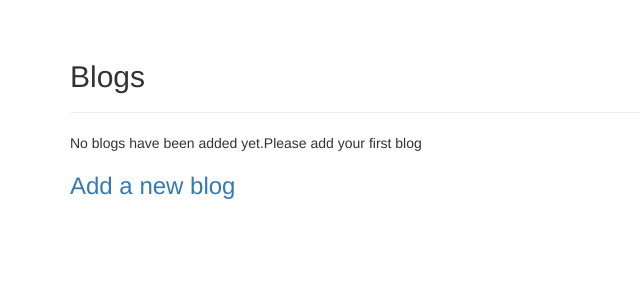
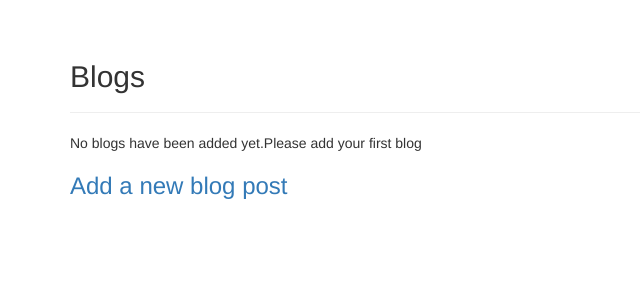
Before and after one commit to angelmouse-max/MouseBlog, a Django app: page /blogs/ in a window 1280 px wide. Shown: the part 51-351 px from the top of the page, without its empty margins (0-640 px from the left). Run offline with Django 3.2, Linux system fonts and the light colour scheme; data that the repository does not hold is empty; some libraries are stand-ins or nearby versions.

Commit message:
fkjgklhfjsghjkktye

```diff
--- a/MouseBlogs/templates/MouseBlogs/blogs.html
+++ b/MouseBlogs/templates/MouseBlogs/blogs.html
@@ -15,7 +15,7 @@
                 By {{ blog.owner }}
                 {{ blog.date_added|date:'Y/m/d H:i' }}
                 <small>
-                    <a href="{% url 'MouseBlogs:edit_blog' blog.id %}">edit blog</a>
+                    <a href="{% url 'MouseBlogs:edit_blog' blog.id %}">edit blog post</a>
                     <a href="{% url 'MouseBlogs:blog' blog.id %}">comment</a>
                 </small>
             </h3>
@@ -28,5 +28,5 @@
       {% endfor %}
         </div>
 
-  <h3><a href="{% url 'MouseBlogs:new_blog' %}">Add a new blog</a></h3>
+  <h3><a href="{% url 'MouseBlogs:new_blog' %}">Add a new blog post</a></h3>
 {% endblock content %}
--- a/MouseBlogs/templates/MouseBlogs/edit_blog.html
+++ b/MouseBlogs/templates/MouseBlogs/edit_blog.html
@@ -2,7 +2,7 @@
 {% load bootstrap3 %}
 
 {% block header %}
-  <h2>Edit this blog</h2>
+  <h2>Edit this blog post:</h2>
 {% endblock header %}
 
 {% block content %}
@@ -10,7 +10,7 @@
   <p><a href="{% url 'MouseBlogs:blog' blog.id %}">{{ blog }}</a></p>
 
   <form action="{% url 'MouseBlogs:edit_blog' blog.id %}"
-        method="post" class="form">
+        method="post" class="form" >
     {% csrf_token %}
     {{ bootstrap_form }}
     {{ form.as_p }}
--- a/MouseBlogs/templates/MouseBlogs/new_blog.html
+++ b/MouseBlogs/templates/MouseBlogs/new_blog.html
@@ -2,7 +2,7 @@
 {% load bootstrap3 %}
 
 {% block header %}
-  <h2>Add a new blog:</h2>
+  <h2>Add a new blog post:</h2>
 {% endblock header %}
 
 {% block content %}
@@ -12,7 +12,7 @@
       {{ bootstrap_form }}
       {{ form.as_p }}
     {% buttons %}
-      <button name="submit" class="btn btn-primary">add blog</button>
+      <button name="submit" class="btn btn-primary">add blog post</button>
     {% endbuttons %}
   </form>
 
```
